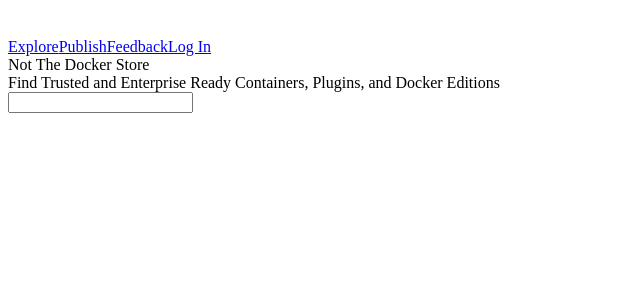
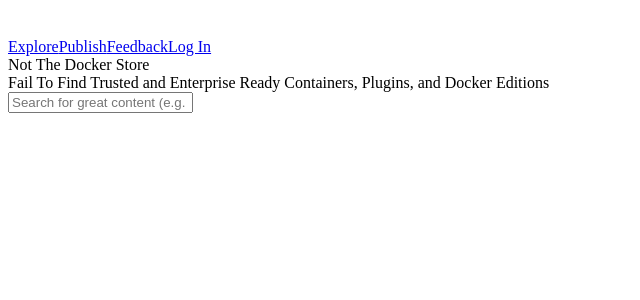
Before and after one commit to eugenesoo/notdockerstore, a React app: page / in a window 1280 px wide. Shown: the top 300 px of the page, without its empty margins (0-640 px from the left). Built offline with nearby package versions, Linux system fonts and the light colour scheme; the HTML template or start-up script is replaced by a standard one.

Commit message:
fixing main block

```diff
--- a/client/src/components/App.jsx
+++ b/client/src/components/App.jsx
@@ -4,8 +4,9 @@
 
 const App = () => (
   <div>
-    <Nav />
-    <Main />
+    <div className="main">
+      <Nav /><Main />
+    </div>
   </div>
 );
 
--- a/client/src/components/Main.jsx
+++ b/client/src/components/Main.jsx
@@ -1,11 +1,13 @@
 import React from 'react';
 
 const Main = () => (
-  <div className="wrapper">
-    <div className="title">Not The Docker Store</div>
-    <div className="subtext">Find Trusted and Enterprise Ready Containers, Plugins, and Docker Editions</div>
-    <div className="input">
-      <input className="inputfield" />
+  <div className="hero">
+    <div className="hero-content">
+      <div className="hero-title">Not The Docker Store</div>
+      <div className="hero-subtext">Fail To Find Trusted and Enterprise Ready Containers, Plugins, and Docker Editions</div>
+      <div className="hero-input">
+        <input className="hero-inputfield" placeholder="Search for great content (e.g. mysql)" autoComplete="off" />
+      </div>
     </div>
   </div>
 );
```
